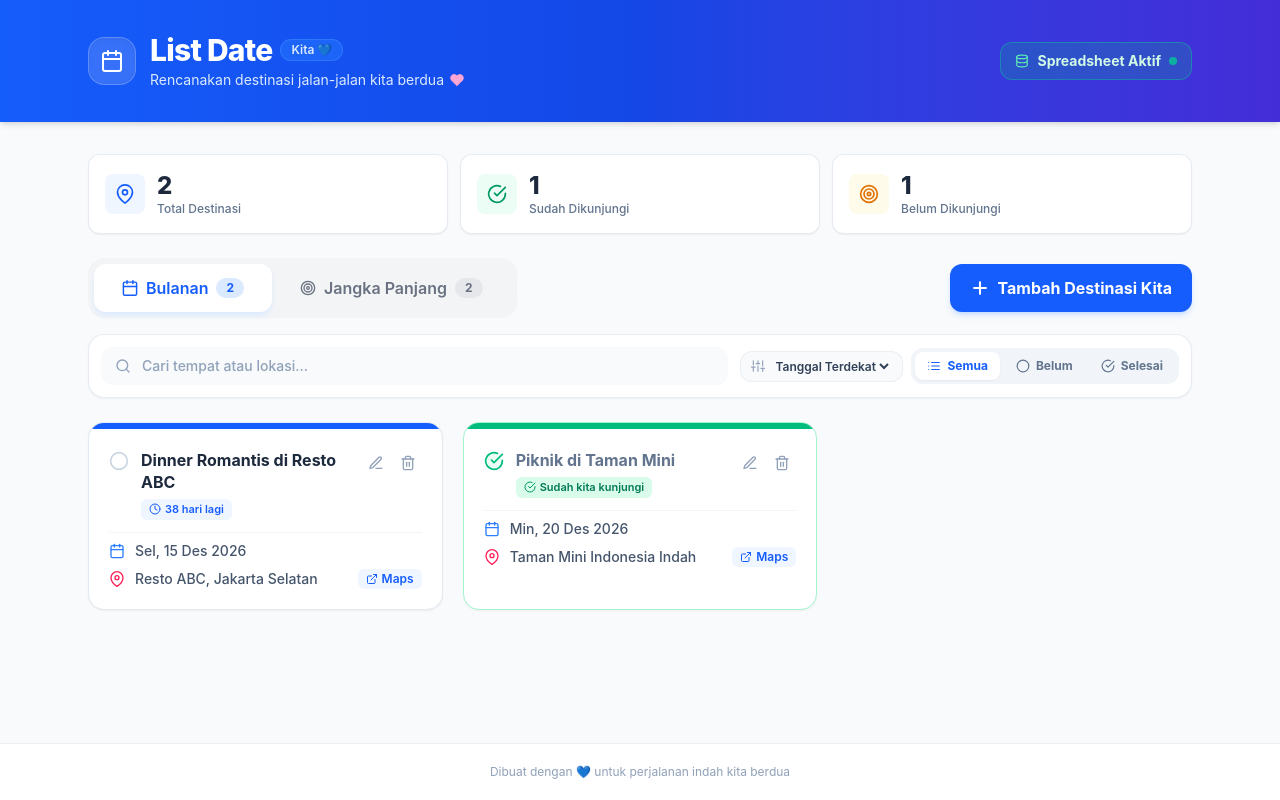
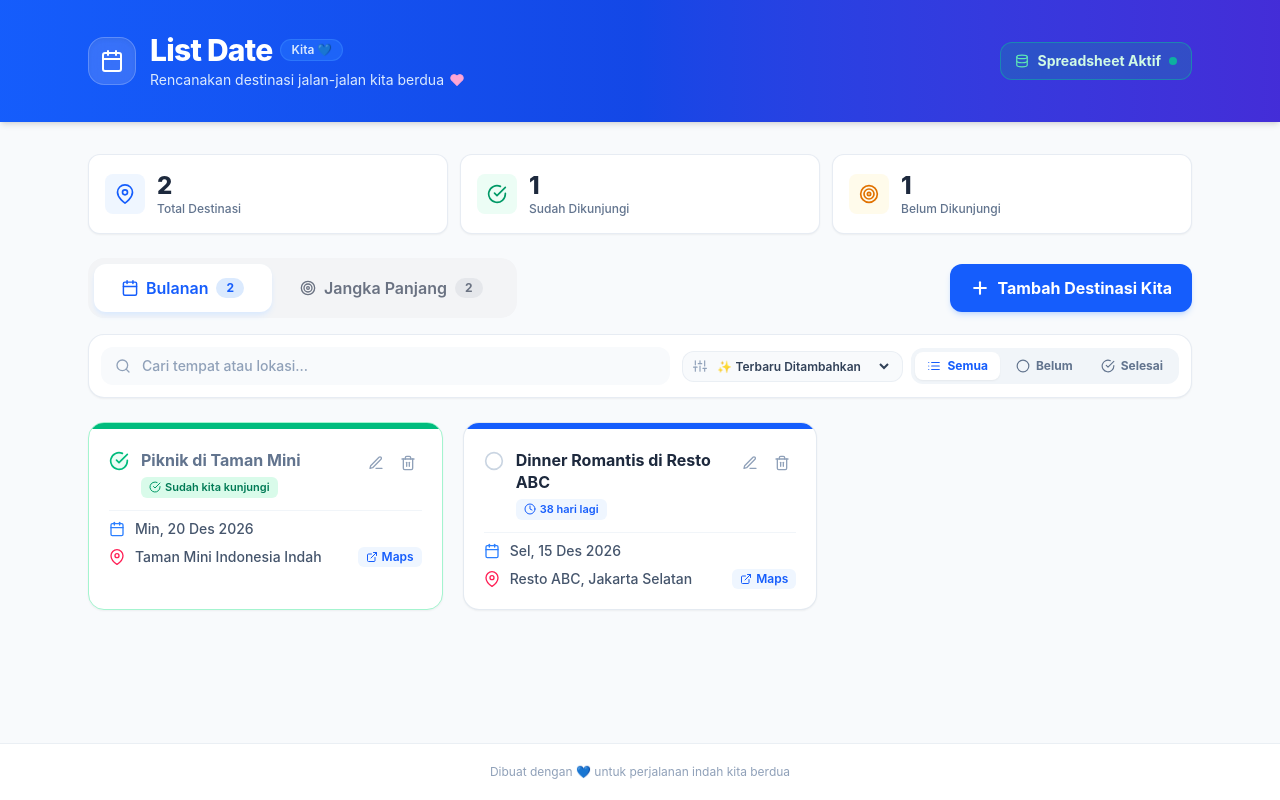
Before and after one commit to Dwi-Pashaa/date-app, a React (Vite) app: page / in a window 1280 px wide. Built offline with nearby package versions, Linux system fonts and the light colour scheme; no server answers.

Commit message:
fix: urutan data terbaru di depan dan perbaikan presisi hapus data

```diff
--- a/src/App.jsx
+++ b/src/App.jsx
@@ -29,7 +29,7 @@ export default function App() {
   const [confirmDelete, setConfirmDelete] = useState(null);
   const [searchQuery, setSearchQuery] = useState('');
   const [statusFilter, setStatusFilter] = useState('all');
-  const [sortBy, setSortBy] = useState('date-asc');
+  const [sortBy, setSortBy] = useState('newest'); // Default: Yang terbaru di depan
   const [isSheetsConnected, setIsSheetsConnected] = useState(Boolean(api.getSheetsUrl()));
 
   // Fetch data
@@ -94,18 +94,24 @@ export default function App() {
     }
   };
 
-  const handleDelete = async (id) => {
-    setConfirmDelete({ id, tab: activeTab });
+  const handleDelete = (item) => {
+    // Simpan objek lengkap item yang ingin dihapus
+    setConfirmDelete({ item, tab: activeTab });
   };
 
   const confirmDeleteAction = async () => {
+    if (!confirmDelete || !confirmDelete.item) return;
+    const targetId = confirmDelete.item.id;
+    const targetTab = confirmDelete.tab;
+    const targetName = confirmDelete.item.name;
+
     try {
-      if (confirmDelete.tab === 'monthly') {
-        await api.deleteMonthlyDate(confirmDelete.id);
+      if (targetTab === 'monthly') {
+        await api.deleteMonthlyDate(targetId);
       } else {
-        await api.deleteLongTermDate(confirmDelete.id);
+        await api.deleteLongTermDate(targetId);
       }
-      setToast({ message: 'Destinasi berhasil dihapus! 🗑️', type: 'success' });
+      setToast({ message: `"${targetName}" berhasil dihapus! 🗑️`, type: 'success' });
       setConfirmDelete(null);
       fetchData();
     } catch (err) {
@@ -157,13 +163,18 @@ export default function App() {
       return true;
     });
 
-    // Sorting
+    // Sorting (Terbaru selalu di paling depan secara default)
     result = [...result].sort((a, b) => {
-      if (sortBy === 'date-asc') {
-        return new Date(a.date) - new Date(b.date);
+      if (sortBy === 'newest') {
+        const timeA = new Date(a.createdAt || 0).getTime() || Number(String(a.id).replace(/\D/g, '')) || 0;
+        const timeB = new Date(b.createdAt || 0).getTime() || Number(String(b.id).replace(/\D/g, '')) || 0;
+        return timeB - timeA;
       }
       if (sortBy === 'date-desc') {
         return new Date(b.date) - new Date(a.date);
+      }
+      if (sortBy === 'date-asc') {
+        return new Date(a.date) - new Date(b.date);
       }
       if (sortBy === 'name-asc') {
         return (a.name || '').localeCompare(b.name || '');
@@ -313,10 +324,10 @@ export default function App() {
         }}
       />
 
-      {/* Confirm Delete */}
+      {/* Confirm Delete with Details */}
       {confirmDelete && (
         <ConfirmDialog
-          message="Destinasi ini akan dihapus dari daftar rencana kita."
+          item={confirmDelete.item}
           onConfirm={confirmDeleteAction}
           onCancel={() => setConfirmDelete(null)}
         />
--- a/src/api.js
+++ b/src/api.js
@@ -1,47 +1,50 @@
-// Smart API:
-// 1. Google Spreadsheet (Apps Script Web App) jika URL telah dikonfigurasi (Data Cloud Permanen).
-// 2. Lokal json-server (jika di localhost dan server aktif).
-// 3. Fallback browser localStorage (jika belum menghubungkan spreadsheet).
+// Smart Data API
+// 1. Google Spreadsheet jika URL disetting (Cloud Data Permanen).
+// 2. Local Storage browser (Otomatis & Realtime di Vercel maupun lokal).
 
 const initialData = {
   monthlyDates: [
     {
-      id: 1,
+      id: "m_1",
       name: "Dinner Romantis di Resto ABC",
       date: "2026-12-15",
       location: "Resto ABC, Jakarta Selatan",
       locationUrl: "https://maps.google.com/?q=Jakarta+Selatan",
-      visited: false
+      visited: false,
+      createdAt: "2026-11-01T10:00:00.000Z"
     },
     {
-      id: 2,
+      id: "m_2",
       name: "Piknik di Taman Mini",
       date: "2026-12-20",
       location: "Taman Mini Indonesia Indah",
       locationUrl: "https://maps.google.com/?q=Taman+Mini+Indonesia+Indah",
-      visited: true
+      visited: true,
+      createdAt: "2026-11-02T10:00:00.000Z"
     }
   ],
   longTermDates: [
     {
-      id: 1,
+      id: "lt_1",
       name: "Trip ke Bali",
       date: "2027-06-01",
       location: "Bali, Indonesia",
       locationUrl: "https://maps.google.com/?q=Bali+Indonesia",
       visited: false,
       savingsTarget: 5000000,
-      savedAmount: 2000000
+      savedAmount: 2000000,
+      createdAt: "2026-11-01T10:00:00.000Z"
     },
     {
-      id: 2,
+      id: "lt_2",
       name: "Liburan ke Jepang",
       date: "2027-12-01",
       location: "Tokyo, Jepang",
       locationUrl: "https://maps.google.com/?q=Tokyo+Japan",
       visited: false,
       savingsTarget: 25000000,
-      savedAmount: 5000000
+      savedAmount: 5000000,
+      createdAt: "2026-11-02T10:00:00.000Z"
     }
   ]
 };
@@ -67,8 +70,11 @@ export function setSheetsUrl(url) {
 // LocalStorage helpers
 function getLocal(key) {
   try {
-    const data = localStorage.getItem(`list_date_${key}`);
-    if (data) return JSON.parse(data);
+    const raw = localStorage.getItem(`list_date_${key}`);
+    if (raw) {
+      const parsed = JSON.parse(raw);
+      if (Array.isArray(parsed)) return parsed;
+    }
     localStorage.setItem(`list_date_${key}`, JSON.stringify(initialData[key]));
     return initialData[key];
   } catch {
@@ -84,13 +90,7 @@ function setLocal(key, data) {
   }
 }
 
-function isLocalhost() {
-  if (typeof window === 'undefined') return false;
-  const host = window.location.hostname;
-  return host === 'localhost' || host === '127.0.0.1' || host.startsWith('192.168.');
-}
-
-// Google Sheets Fetchers
+// Google Sheets Fetcher
 async function fetchGoogleSheets() {
   const url = getSheetsUrl();
   if (!url) return null;
@@ -99,7 +99,6 @@ async function fetchGoogleSheets() {
     if (!res.ok) throw new Error(`HTTP error ${res.status}`);
     const data = await res.json();
     if (data.status === 'success') {
-      // Simpan cache lokal
       if (Array.isArray(data.monthlyDates)) setLocal('monthlyDates', data.monthlyDates);
       if (Array.isArray(data.longTermDates)) setLocal('longTermDates', data.longTermDates);
       return data;
@@ -116,7 +115,6 @@ async function sendGoogleSheetsAction(action, type, payload) {
   const url = getSheetsUrl();
   if (!url) return false;
   try {
-    // text/plain;charset=utf-8 mencegah browser mengirim preflight OPTIONS
     await fetch(url, {
       method: 'POST',
       headers: {
@@ -166,37 +164,22 @@ export const api = {
     if (sheetsData && Array.isArray(sheetsData.monthlyDates)) {
       return sheetsData.monthlyDates;
     }
-
-    // Cek json-server lokal jika di localhost
-    if (isLocalhost()) {
-      try {
-        const res = await fetch('/api/monthlyDates');
-        if (res.ok && res.headers.get('content-type')?.includes('application/json')) {
-          return await res.json();
-        }
-      } catch {}
-    }
-
     return getLocal('monthlyDates');
   },
 
   async addMonthlyDate(data) {
     const current = getLocal('monthlyDates');
-    const newItem = { ...data, id: Date.now().toString() };
+    const newItem = {
+      ...data,
+      id: 'm_' + Date.now(),
+      createdAt: new Date().toISOString(),
+    };
+    // Letakkan yang terbaru di index paling depan
     const updated = [newItem, ...current];
     setLocal('monthlyDates', updated);
 
-    // Sync ke Google Sheets di background
     if (getSheetsUrl()) {
       sendGoogleSheetsAction('add', 'monthlyDates', newItem);
-    } else if (isLocalhost()) {
-      try {
-        await fetch('/api/monthlyDates', {
-          method: 'POST',
-          headers: { 'Content-Type': 'application/json' },
-          body: JSON.stringify(newItem),
-        });
-      } catch {}
     }
 
     return newItem;
@@ -204,19 +187,13 @@ export const api = {
 
   async updateMonthlyDate(id, data) {
     const current = getLocal('monthlyDates');
-    const updated = current.map((item) => (String(item.id) === String(id) ? { ...data, id } : item));
+    const updated = current.map((item) =>
+      String(item.id) === String(id) ? { ...item, ...data, id } : item
+    );
     setLocal('monthlyDates', updated);
 
     if (getSheetsUrl()) {
       sendGoogleSheetsAction('update', 'monthlyDates', { ...data, id });
-    } else if (isLocalhost()) {
-      try {
-        await fetch(`/api/monthlyDates/${id}`, {
-          method: 'PUT',
-          headers: { 'Content-Type': 'application/json' },
-          body: JSON.stringify(data),
-        });
-      } catch {}
     }
 
     return { ...data, id };
@@ -229,10 +206,6 @@ export const api = {
 
     if (getSheetsUrl()) {
       sendGoogleSheetsAction('delete', 'monthlyDates', id);
-    } else if (isLocalhost()) {
-      try {
-        await fetch(`/api/monthlyDates/${id}`, { method: 'DELETE' });
-      } catch {}
     }
   },
 
@@ -242,35 +215,22 @@ export const api = {
     if (sheetsData && Array.isArray(sheetsData.longTermDates)) {
       return sheetsData.longTermDates;
     }
-
-    if (isLocalhost()) {
-      try {
-        const res = await fetch('/api/longTermDates');
-        if (res.ok && res.headers.get('content-type')?.includes('application/json')) {
-          return await res.json();
-        }
-      } catch {}
-    }
-
     return getLocal('longTermDates');
   },
 
   async addLongTermDate(data) {
     const current = getLocal('longTermDates');
-    const newItem = { ...data, id: Date.now().toString() };
+    const newItem = {
+      ...data,
+      id: 'lt_' + Date.now(),
+      createdAt: new Date().toISOString(),
+    };
+    // Letakkan yang terbaru di index paling depan
     const updated = [newItem, ...current];
     setLocal('longTermDates', updated);
 
     if (getSheetsUrl()) {
       sendGoogleSheetsAction('add', 'longTermDates', newItem);
-    } else if (isLocalhost()) {
-      try {
-        await fetch('/api/longTermDates', {
-          method: 'POST',
-          headers: { 'Content-Type': 'application/json' },
-          body: JSON.stringify(newItem),
-        });
-      } catch {}
     }
 
     return newItem;
@@ -278,19 +238,13 @@ export const api = {
 
   async updateLongTermDate(id, data) {
     const current = getLocal('longTermDates');
-    const updated = current.map((item) => (String(item.id) === String(id) ? { ...data, id } : item));
+    const updated = current.map((item) =>
+      String(item.id) === String(id) ? { ...item, ...data, id } : item
+    );
     setLocal('longTermDates', updated);
 
     if (getSheetsUrl()) {
       sendGoogleSheetsAction('update', 'longTermDates', { ...data, id });
-    } else if (isLocalhost()) {
-      try {
-        await fetch(`/api/longTermDates/${id}`, {
-          method: 'PUT',
-          headers: { 'Content-Type': 'application/json' },
-          body: JSON.stringify(data),
-        });
-      } catch {}
     }
 
     return { ...data, id };
@@ -303,10 +257,6 @@ export const api = {
 
     if (getSheetsUrl()) {
       sendGoogleSheetsAction('delete', 'longTermDates', id);
-    } else if (isLocalhost()) {
-      try {
-        await fetch(`/api/longTermDates/${id}`, { method: 'DELETE' });
-      } catch {}
     }
   },
 };
--- a/src/components/DateCard.jsx
+++ b/src/components/DateCard.jsx
@@ -142,7 +142,7 @@ export default function DateCard({ item, type, onEdit, onDelete, onToggleVisited
               </button>
               <button
                 type="button"
-                onClick={() => onDelete(item.id)}
+                onClick={() => onDelete(item)}
                 className="p-1.5 text-slate-400 hover:text-rose-600 hover:bg-rose-50 rounded-lg transition-colors cursor-pointer"
                 title="Hapus destinasi"
               >
--- a/src/components/FilterBar.jsx
+++ b/src/components/FilterBar.jsx
@@ -47,10 +47,11 @@ export default function FilterBar({
             onChange={(e) => onSortChange(e.target.value)}
             className="bg-transparent font-semibold outline-none cursor-pointer text-slate-700 text-xs"
           >
-            <option value="date-asc">Tanggal Terdekat</option>
-            <option value="date-desc">Tanggal Terjauh</option>
-            <option value="name-asc">Nama (A-Z)</option>
-            {isLongTerm && <option value="savings-desc">Tabungan Terbanyak</option>}
+            <option value="newest">✨ Terbaru Ditambahkan</option>
+            <option value="date-desc">📅 Tanggal Target Terbaru</option>
+            <option value="date-asc">⏳ Tanggal Target Terdekat</option>
+            <option value="name-asc">🔤 Nama (A - Z)</option>
+            {isLongTerm && <option value="savings-desc">💰 Tabungan Terbanyak</option>}
           </select>
         </div>
 
```
Also changed, not shown: src/components/ConfirmDialog.jsx (+33 -7 lines).
